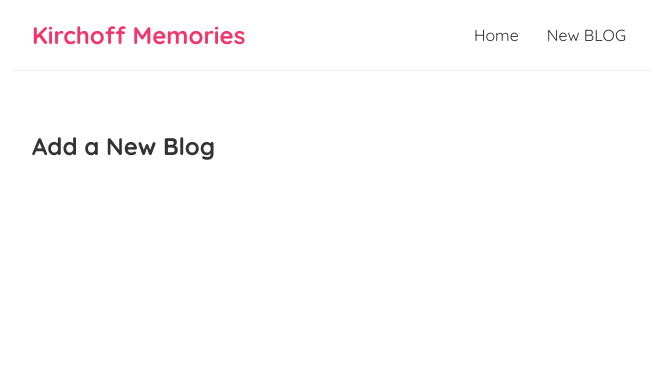
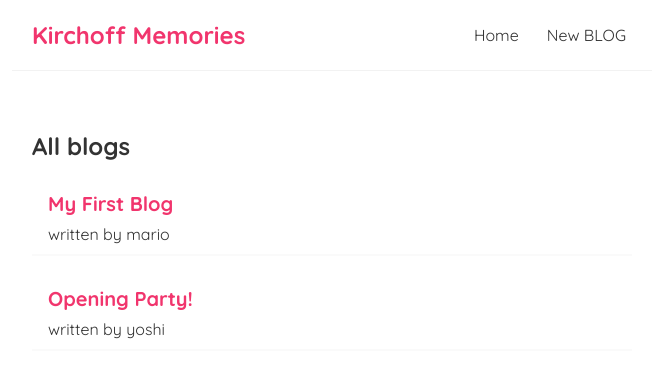
Before and after one commit to roycas99/React-Tutorial, a React (Create React App) app: page / in a window 1280 px wide. Shown: the top 378 px of the page, without its empty margins (308-965 px from the left). Built offline with nearby package versions, Linux system fonts and the light colour scheme; data requests are answered from the project's data file.

Commit message:
Router Link

```diff
--- a/src/App.js
+++ b/src/App.js
@@ -13,8 +13,8 @@ function App() {
         <Navbar />
         <div className="content">
         <Routes>
-          <Route  exactpath="/" element={<Home/>}></Route>
-          <Route  exact path="/" element={<Create/>}>
+          <Route  exact path="/" element={<Home/>}></Route>
+          <Route   exact path="/create" element={<Create/>}>
           </Route>
         </Routes>
         </div>
--- a/src/Navbar.js
+++ b/src/Navbar.js
@@ -1,10 +1,12 @@
+import { Link } from "react-router-dom";
+
 const Navbar = () => {
     return (
         <nav className="navbar">
             <h1> Kirchoff Memories</h1>
             <div className="links">
-                <a href="/">Home</a>
-                <a href="/create">New BLOG</a>
+                <Link to="/">Home</Link>
+                <Link to="/create">New BLOG</Link>
 
             </div>
         </nav>
```
Also changed, not shown: src/document.txt.
